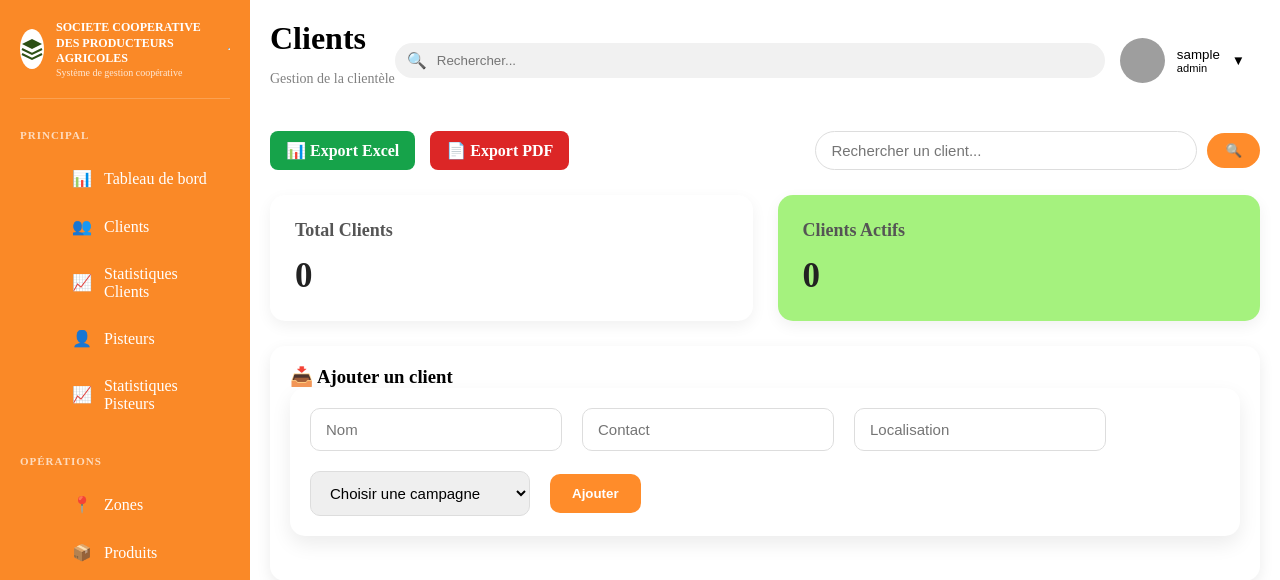
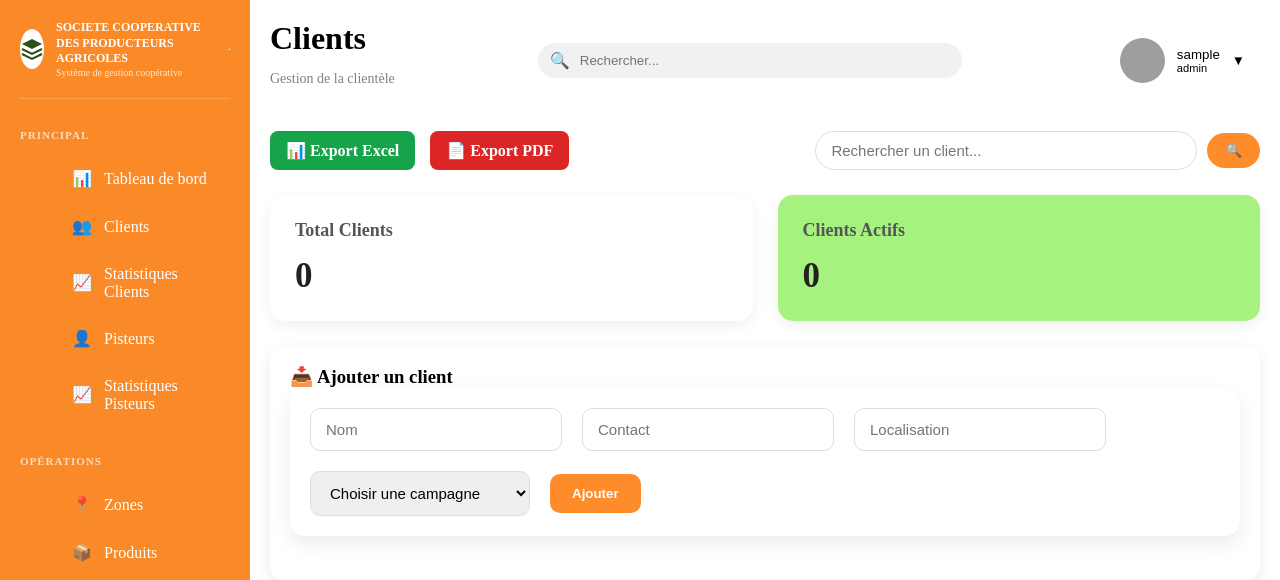
Before and after one commit to Siaka-imt/coopapp, a Flask app: page /clients in a window 1280 px wide. Shown: the top 580 px of the page. Run offline with Flask 3, Linux system fonts and the light colour scheme; the visitor is signed in with stand-in values (Sample User, id 1); data that the repository does not hold is empty; grey boxes are pictures that could not be loaded.

Commit message:
Mise à jour Lilas

```diff
--- a/static/css/style.css
+++ b/static/css/style.css
@@ -115,7 +115,7 @@ body{
     border-radius: 20px;
     display: flex;
     align-items: center;
-    width: 100%;
+    width: 400px;
 }
 
 .search-bar input {
```
